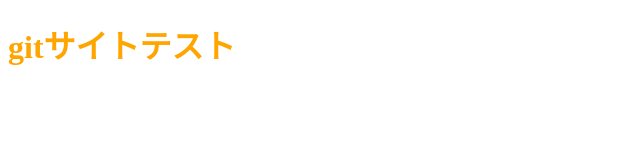
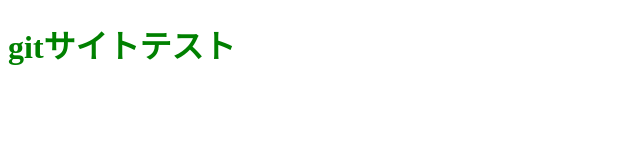
Before and after one commit to his69er/git_site, a plain HTML site: page index.html in a window 1280 px wide. Shown: the whole page, without its empty margins (0-640 px from the left). Drawn offline with Linux system fonts and the light colour scheme.

Commit message:
ブランチテスト

```diff
--- a/index.html
+++ b/index.html
@@ -6,7 +6,7 @@
   <meta name="viewport" content="width=device-width, initial-scale=1.0">
   <title>gitsiteテスト</title>
   <style>
-    h1{color:orange;}
+    h1{color:green;}
   </style>
 </head>
 <body>
```
